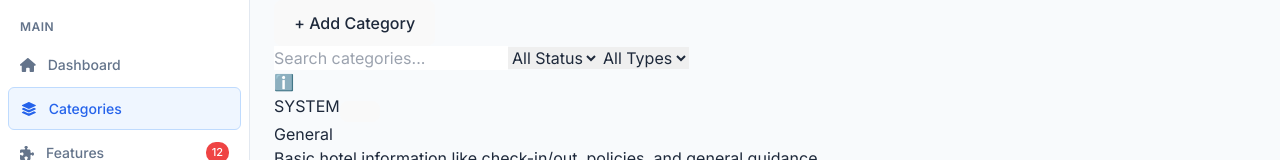
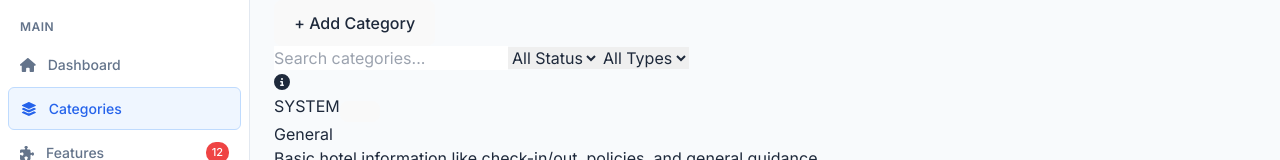
Before and after one commit to LeThanhDat7053/my-dashboard, a React (Vite) app: page /categories in a window 1280 px wide. Shown: the part 168-328 px from the top of the page. Built offline with nearby package versions, Linux system fonts and the light colour scheme.

Commit message:
Change Icon - Categorites

```diff
--- a/src/components/categories/CategoryCard.tsx
+++ b/src/components/categories/CategoryCard.tsx
@@ -10,20 +10,21 @@ interface CategoryCardProps {
   onTranslate: (category: Category) => void;
 }
 
-const ICON_EMOJI: Record<string, string> = {
-  'info-circle': 'ℹ️',
-  'concierge-bell': '🛎️',
-  'building': '🏢',
-  'hiking': '🥾',
-  'car': '🚗',
-  'spa': '🧘',
-  'utensils': '🍽️',
-  'shopping-bag': '🛍️',
-  'share-alt': '🔗',
-  'file-contract': '📄',
-  'star': '⭐',
-  'heart': '❤️'
+const ICON_CLASS: Record<string, string> = {
+  'info-circle': 'fa-info-circle',
+  'concierge-bell': 'fa-concierge-bell',
+  'building': 'fa-building',
+  'hiking': 'fa-hiking',
+  'car': 'fa-car',
+  'spa': 'fa-spa',
+  'utensils': 'fa-utensils',
+  'shopping-bag': 'fa-shopping-bag',
+  'share-alt': 'fa-share-alt',
+  'file-contract': 'fa-file-contract',
+  'star': 'fa-star',
+  'heart': 'fa-heart',
 };
+
 
 const GRADIENT_COLORS: Record<string, string> = {
   'info-circle': 'from-indigo-500 to-purple-600',
@@ -47,7 +48,7 @@ export const CategoryCard: React.FC<CategoryCardProps> = ({
   onViewFeatures,
   onTranslate,
 }) => {
-  const icon = ICON_EMOJI[category.icon] ?? '📦';
+  const icon = ICON_CLASS[category.icon] ?? 'fa-box';
   const gradient = GRADIENT_COLORS[category.icon] ?? 'from-gray-500 to-gray-600';
 
   const handleEdit = () => onEdit(category);
@@ -60,7 +61,7 @@ export const CategoryCard: React.FC<CategoryCardProps> = ({
       {/* Header with icon and menu */}
       <div className="flex items-start justify-between p-4 pb-3">
         <div className={`w-10 h-10 rounded-xl bg-gradient-to-br ${gradient} flex items-center justify-center text-white text-lg shadow-sm`}>
-          {icon}
+          <i className={`fas ${ICON_CLASS[category.icon] ?? 'fa-box'}`}></i>
         </div>
 
         {/* Type badge and menu */}
```
